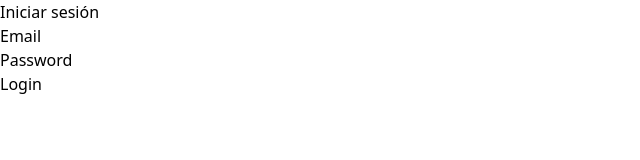
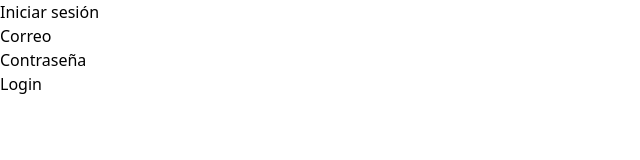
Before and after one commit to hernandavidc/password-manager, an Angular app: page / in a window 1280 px wide. Shown: the top 160 px of the page, without its empty margins (0-640 px from the left). Built offline with nearby package versions, Linux system fonts and the light colour scheme.

Commit message:
changed english for spanis

```diff
--- a/src/app/login/login.component.html
+++ b/src/app/login/login.component.html
@@ -3,11 +3,11 @@
     <h2 class="text-2xl font-bold mb-5">Iniciar sesión</h2>
     <form (ngSubmit)="onSubmit()">
       <div class="mb-4">
-        <label class="block text-gray-700 text-sm font-bold mb-2">Email</label>
+        <label class="block text-gray-700 text-sm font-bold mb-2">Correo</label>
         <input type="email" [(ngModel)]="email" name="email" required class="border rounded w-full py-2 px-3 text-gray-700" />
       </div>
       <div class="mb-4">
-        <label class="block text-gray-700 text-sm font-bold mb-2">Password</label>
+        <label class="block text-gray-700 text-sm font-bold mb-2">Contraseña</label>
         <input type="password" [(ngModel)]="password" name="password" required class="border rounded w-full py-2 px-3 text-gray-700" />
       </div>
       <button type="submit" class="bg-blue-500 hover:bg-blue-700 text-white font-bold py-2 px-4 rounded">Login</button>
```
